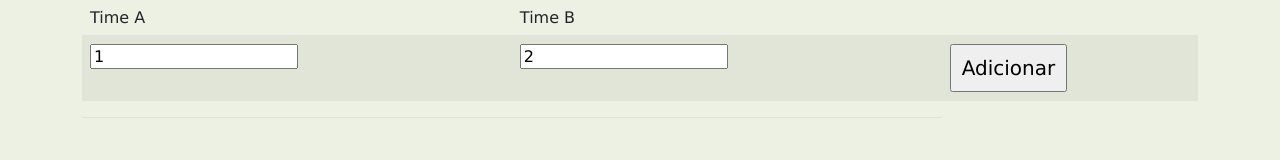
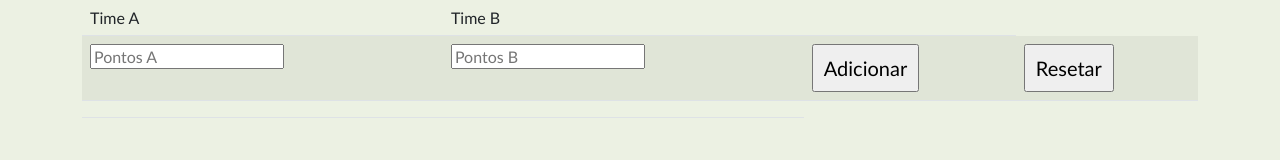
Before and after one commit to canastrajogo/canastrajogo.github.io, a plain HTML site: page index.html in a window 1280 px wide. Drawn offline with nearby package versions, Linux system fonts and the light colour scheme.

Commit message:
Botão de resetar e fonte adicionados

```diff
--- a/index.html
+++ b/index.html
@@ -1,12 +1,18 @@
 <HTML lang="pt-br">
+
 <head>
     <meta name="viewport" content="width=device-width, initial-scale=1">
     <link rel="stylesheet" type="text/css" href="style.css" />
-        <link href="https://cdn.jsdelivr.net/npm/bootstrap@5.2.1/dist/css/bootstrap.min.css" rel="stylesheet" integrity="sha384-iYQeCzEYFbKjA/T2uDLTpkwGzCiq6soy8tYaI1GyVh/UjpbCx/TYkiZhlZB6+fzT" crossorigin="anonymous">
-        <script src="https://cdn.jsdelivr.net/npm/bootstrap@5.2.1/dist/js/bootstrap.bundle.min.js" integrity="sha384-u1OknCvxWvY5kfmNBILK2hRnQC3Pr17a+RTT6rIHI7NnikvbZlHgTPOOmMi466C8" crossorigin="anonymous"></script>
-        <link rel="icon" href = "https://cdn4.iconfinder.com/data/icons/casino-general/512/Stack_of_Cards-512.png" type = "image/x-icon">
+    <link href="https://cdn.jsdelivr.net/npm/bootstrap@5.2.1/dist/css/bootstrap.min.css" rel="stylesheet"
+        integrity="sha384-iYQeCzEYFbKjA/T2uDLTpkwGzCiq6soy8tYaI1GyVh/UjpbCx/TYkiZhlZB6+fzT" crossorigin="anonymous">
+    <script src="https://cdn.jsdelivr.net/npm/bootstrap@5.2.1/dist/js/bootstrap.bundle.min.js"
+        integrity="sha384-u1OknCvxWvY5kfmNBILK2hRnQC3Pr17a+RTT6rIHI7NnikvbZlHgTPOOmMi466C8"
+        crossorigin="anonymous"></script>
+    <link rel="icon" href="https://cdn4.iconfinder.com/data/icons/casino-general/512/Stack_of_Cards-512.png"
+        type="image/x-icon">
     <title>Canastra</title>
 </head>
+
 <body class="bodyDesign">
     <div class="container text-center">
         <table class="table table-striped">
@@ -19,17 +25,21 @@
             </thead>
             <tbody id="results">
                 <tr>
-                    <td><input type="number" id="inputA" placeholder="Pontos A" value="1" /></td>
-                    <td><input type="number" id="inputB" placeholder="Pontos B" value="2" /></td>
-                    <td><input type="button" class= "button" id="buttonAdd" value="Adicionar" onClick="toSum()"/>
+                    <td><input type="number" id="inputA" placeholder="Pontos A" /></td>
+                    <td><input type="number" id="inputB" placeholder="Pontos B" /></td>
+                    <td><input type="button" class="button" id="buttonAdd" value="Adicionar" onClick="toSum()" />
+                    <td><input type="button" class="button" id="buttonAdd" value="Resetar" onclick="window.location.reload();"/>
+
             </tbody>
             <tfoot>
                 <tr>
                     <td id="totalA"></td>
                     <td id="totalB"></td>
+
                 </tr>
         </table>
     </div>
 </body>
 <script src="canastra.js"></script>
+
 </HTML>
--- a/style.css
+++ b/style.css
@@ -4,7 +4,7 @@ tr:nth-child(even) {
   .bodyDesign{
       margin:auto;
       background-color: rgb(236, 241, 227);
-      font-family: Verdana;
+      font-family:'Gill Sans', 'Gill Sans MT', 'Trebuchet MS', sans-serif;
   }
   .button{
     font-size: 20px;
```
Lines whose indentation alone changed are shown as unchanged.
